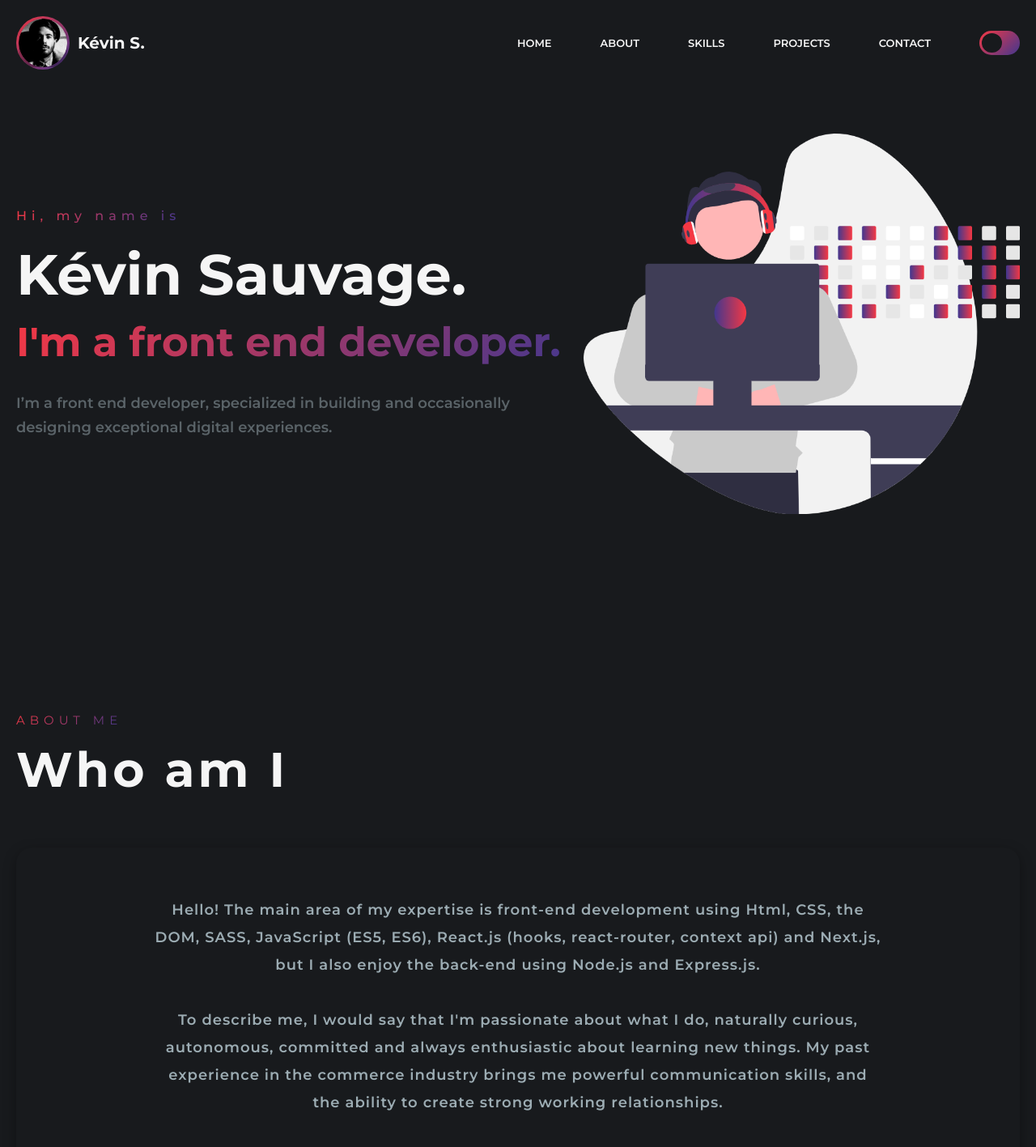
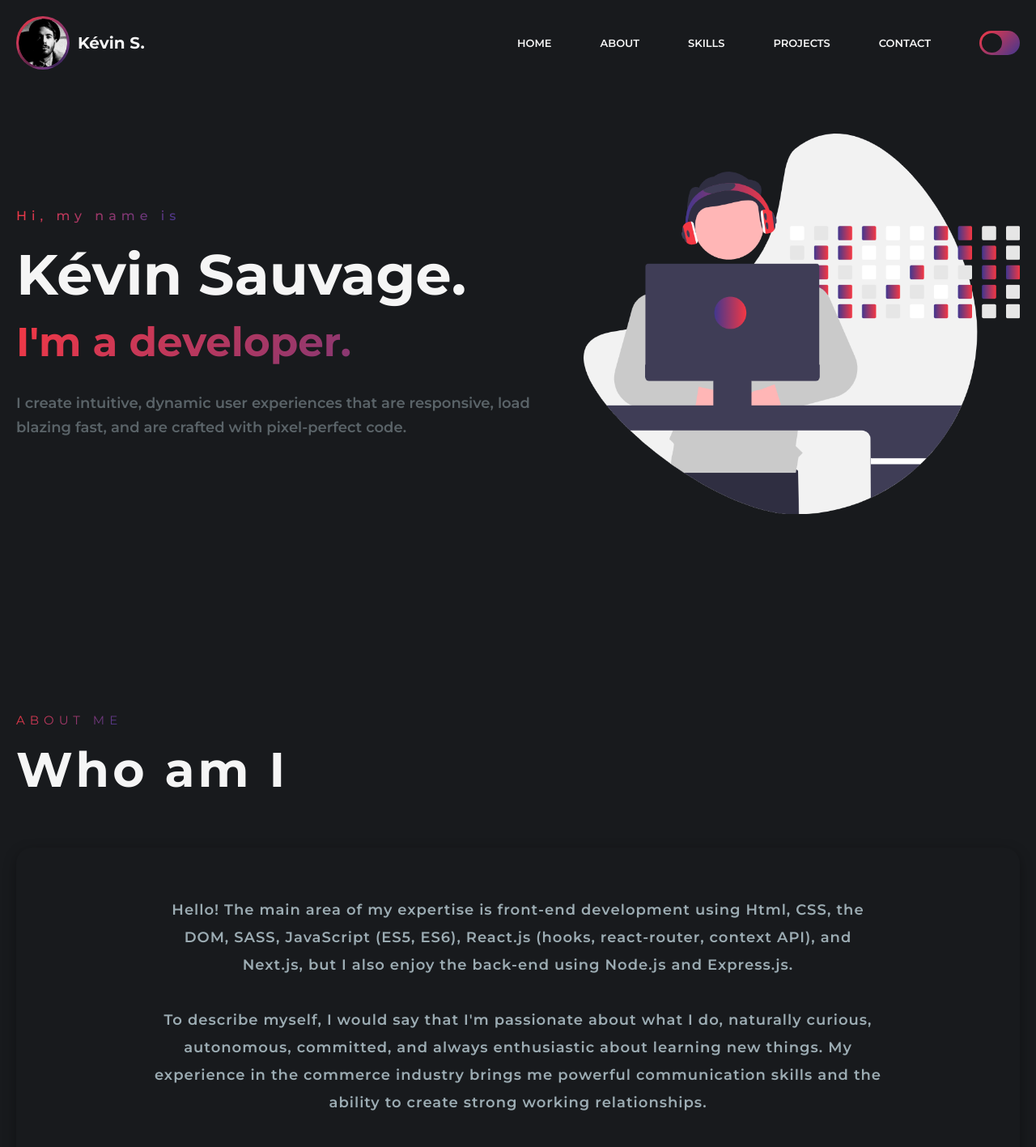
Before and after one commit to kevinsauvage/next-portfolio, a Next.js app: page / in a window 1280 px wide. Shown: the top 1417 px of the page at 81% size. Built offline with nearby package versions, Linux system fonts and the light colour scheme.

Commit message:
updating banner and about

```diff
--- a/src/component/About/About.jsx
+++ b/src/component/About/About.jsx
@@ -35,12 +35,12 @@ const About = () => {
           <div className={styles["About__wrapper"]}>
             <p>
               Hello! The main area of my expertise is front-end development using Html, CSS, the
-              DOM, SASS, JavaScript (ES5, ES6), React.js (hooks, react-router, context api) and
+              DOM, SASS, JavaScript (ES5, ES6), React.js (hooks, react-router, context API), and
               Next.js, but I also enjoy the back-end using Node.js and Express.js. <br />
               <br />
-              To describe me, I would say that I'm passionate about what I do, naturally curious,
-              autonomous, committed and always enthusiastic about learning new things. My past
-              experience in the commerce industry brings me powerful communication skills, and the
+              To describe myself, I would say that I'm passionate about what I do, naturally
+              curious, autonomous, committed, and always enthusiastic about learning new things. My
+              experience in the commerce industry brings me powerful communication skills and the
               ability to create strong working relationships.
             </p>
             <div className={styles["About__btns"]}>
--- a/src/component/Banner/Banner.jsx
+++ b/src/component/Banner/Banner.jsx
@@ -11,10 +11,10 @@ const Banner = () => {
         <SlideUpAndFadeIn>
           <p className={styles["Banner__main-header"]}>Hi, my name is</p>
           <h1 className={styles["Banner__main-title"]}>Kévin Sauvage.</h1>
-          <h2 className={styles["Banner__main-title-b"]}> I'm a front end developer.</h2>
+          <h2 className={styles["Banner__main-title-b"]}> I'm a developer.</h2>
           <p className={styles["Banner__main-subtitle"]}>
-            I’m a front end developer, specialized in building and occasionally designing
-            exceptional digital experiences.
+            I create intuitive, dynamic user experiences that are responsive, load blazing fast, and
+            are crafted with pixel-perfect code.
           </p>
         </SlideUpAndFadeIn>
       </main>
--- a/src/data/projects.js
+++ b/src/data/projects.js
@@ -51,7 +51,7 @@ const projects = [
     },
     description:
       "Lighting — the collective of creatives and managers committed to re-thinking your business in a radically better way.",
-    languages: "React.js | SASS",
+    languages: "React.js | SASS | React router",
     websiteLink: "https://lighting-agency.vercel.app/",
     githubLink: ["https://github.com/kevinsauvage/LIGHTING"],
   },
```
